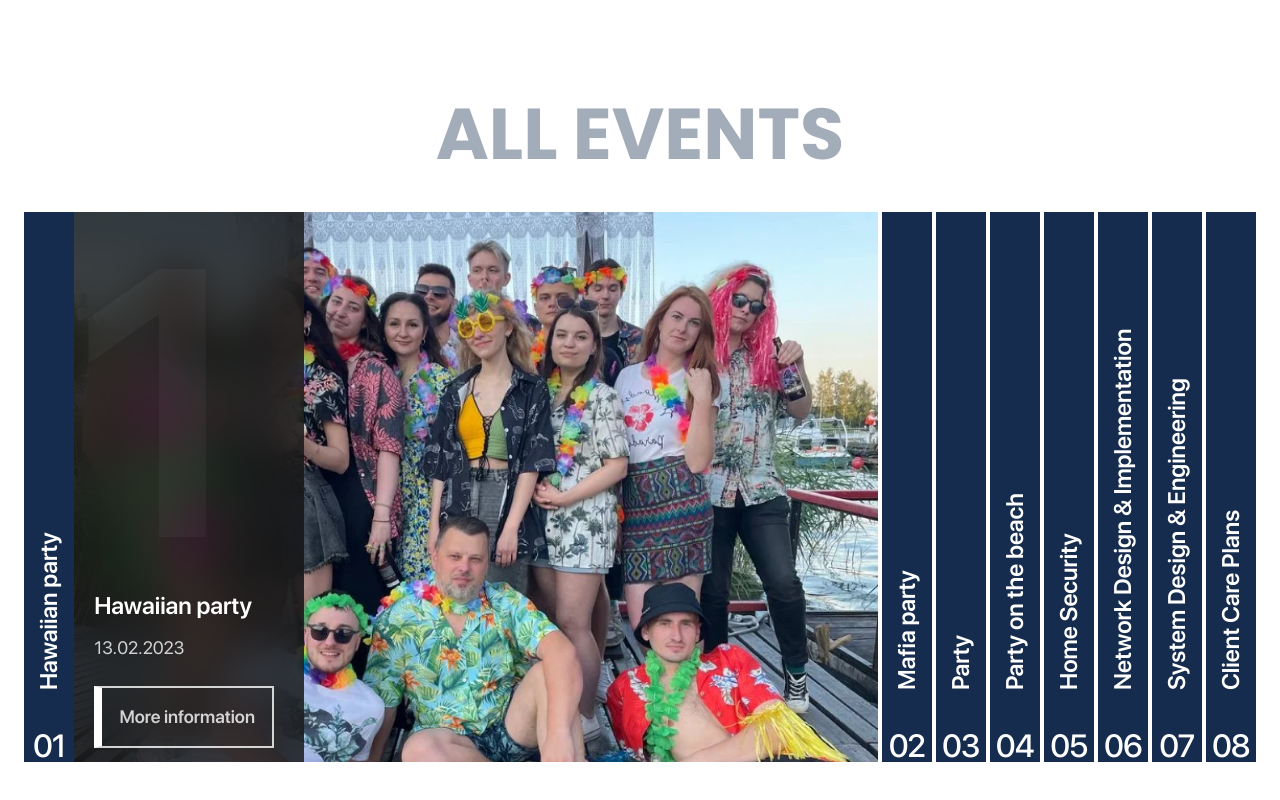
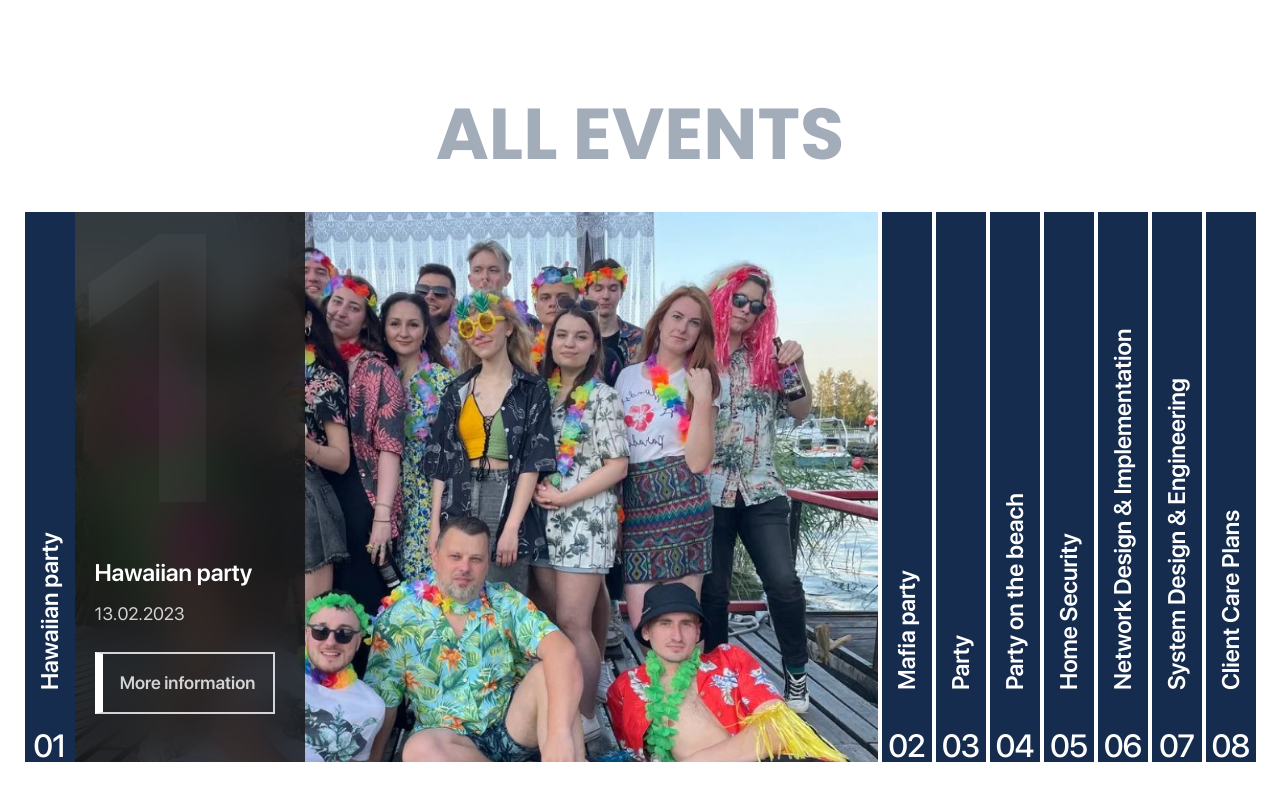
Before and after one commit to iandyone/Lead-Advisors, a React (Create React App) app: page / in a window 1280 px wide. Shown: the part 952-1752 px from the top of the page. Built offline with nearby package versions, Linux system fonts and the light colour scheme.

Commit message:
fix: accordion animations fix

```diff
--- a/src/components/Slide/slide.scss
+++ b/src/components/Slide/slide.scss
@@ -10,23 +10,31 @@
         width: 100%;
         min-width: 690px;
     }
+
     @media (max-width: 760px) {
         min-width: auto;
     }
 
     &.active .slide__body {
         width: 100%;
-        max-width: 995px;
+        max-width: 803px;
         transition: all 1s ease;
 
         @media (max-width: 992px) {
             height: auto;
             max-height: 460px;
             max-width: 100%;
-            // min-height: 460px;
             width: 100%;
             min-width: 100px;
             transition: all 1s ease;
+        }
+
+        @media (max-width: 480px) {
+            max-height: 373px;
+        }
+
+        @media (max-width: 340px) {
+            max-height: 320px;
         }
     }
 
@@ -61,8 +69,6 @@
 
         @media (max-width: 480px) {
             column-gap: 16px;
-            // padding: 21px 40px;
-
             padding: 0px 20px;
             height: 64px;
         }
@@ -135,7 +141,6 @@
         transition: all 1s ease;
 
         @media (max-width: 992px) {
-            // height: 0;
             max-height: 0;
             max-width: none;
         }
@@ -157,6 +162,7 @@
         overflow: hidden;
         padding-left: 42px;
         transition: all 1s ease;
+        justify-content: flex-end;
 
         @media (max-width: 1400px) {
             padding-left: 20px;
@@ -167,8 +173,6 @@
 
         @media (max-width: 992px) {
             top: auto;
-            // bottom: 0;
-
             right: 0;
             height: 0;
             height: auto;
@@ -176,18 +180,21 @@
             max-height: 192px;
             width: 100%;
             padding-left: 0;
-            padding: 25px 40px 25px 40px;
+            padding: 25px 40px 41px 40px;
         }
 
         @media (max-width: 480px) {
             padding-left: 20px;
-            padding-bottom: 41px;
+            padding-bottom: 24px;
             max-height: 160px;
+        }
+
+        @media (max-width: 340px) {
+            padding: 8px 20px;
         }
     }
 
     &__number {
-        flex: 0 1 685px;
         display: inline-block;
         font-family: $SF;
         font-weight: 600;
@@ -201,13 +208,18 @@
         position: relative;
         z-index: 5;
 
+        position: absolute;
+        top: -35px;
+
         @media (max-width: 1400px) {
             transform: translateX(-250px);
         }
+
         @media (max-width: 1100px) {
             font-size: 270px;
             transform: translateX(-110px);
         }
+
         @media (max-width: 992px) {
             font-size: 152px;
             text-align: right;
@@ -216,48 +228,50 @@
             flex-basis: auto;
             position: absolute;
             right: 30px;
+            top: 10px;
         }
     }
 
     &__name {
-        flex: 0 0 42px;
         font-family: $SF;
         font-weight: 600;
         font-size: 24px;
         line-height: 120%;
         color: $white;
+        width: 210px;
+        padding-bottom: 12px;
 
         @media (max-width: 992px) {
+            padding-bottom: 0px;
             flex-basis: auto;
             font-size: 18px;
             margin-bottom: 8px;
+            width: auto;
         }
     }
 
     &__text {
-        flex: 0 0 52px;
-        font-family: "SF Pro Display";
+        font-family: $SF;
         font-style: normal;
         font-weight: 400;
         font-size: 18px;
         line-height: 150%;
         color: $slideText;
+        padding-bottom: 25px;
 
         @media (max-width: 992px) {
             flex-basis: auto;
             font-size: 16px;
-            margin-bottom: 30px;
+            padding-bottom: 30px;
         }
 
         @media (max-width: 480px) {
             font-size: 14px;
-            // margin-bottom: 36px;
-            margin-bottom: 18px;
+            padding-bottom: 18px;
         }
     }
 
     &__button {
-        flex: 0 0 62px;
         width: 100%;
         max-width: 256px;
         height: 62px;
@@ -273,11 +287,12 @@
         font-size: 18px;
         line-height: 120%;
         color: $slideText;
+        position: relative;
         margin-bottom: 48px;
-        position: relative;
 
         @media (max-width: 1400px) {
             max-width: 180px;
+            width: 180px;
         }
         @media (max-width: 992px) {
             flex-basis: auto;
@@ -286,7 +301,7 @@
             width: 170px;
             padding: 10px 10px;
             max-width: none;
-            margin-bottom: 0;
+            margin-bottom: 0px;
         }
     }
 
@@ -303,15 +318,17 @@
         }
 
         @media (max-width: 992px) {
-            // height: 445px;
             height: 460px;
         }
 
         @media (max-width: 480px) {
-            // height: 393px;
             height: 373px;
-            // height: 360px;
         }
+
+        @media (max-width: 340px) {
+            height: 320px;
+        }
+
     }
 
     &__image {
```
